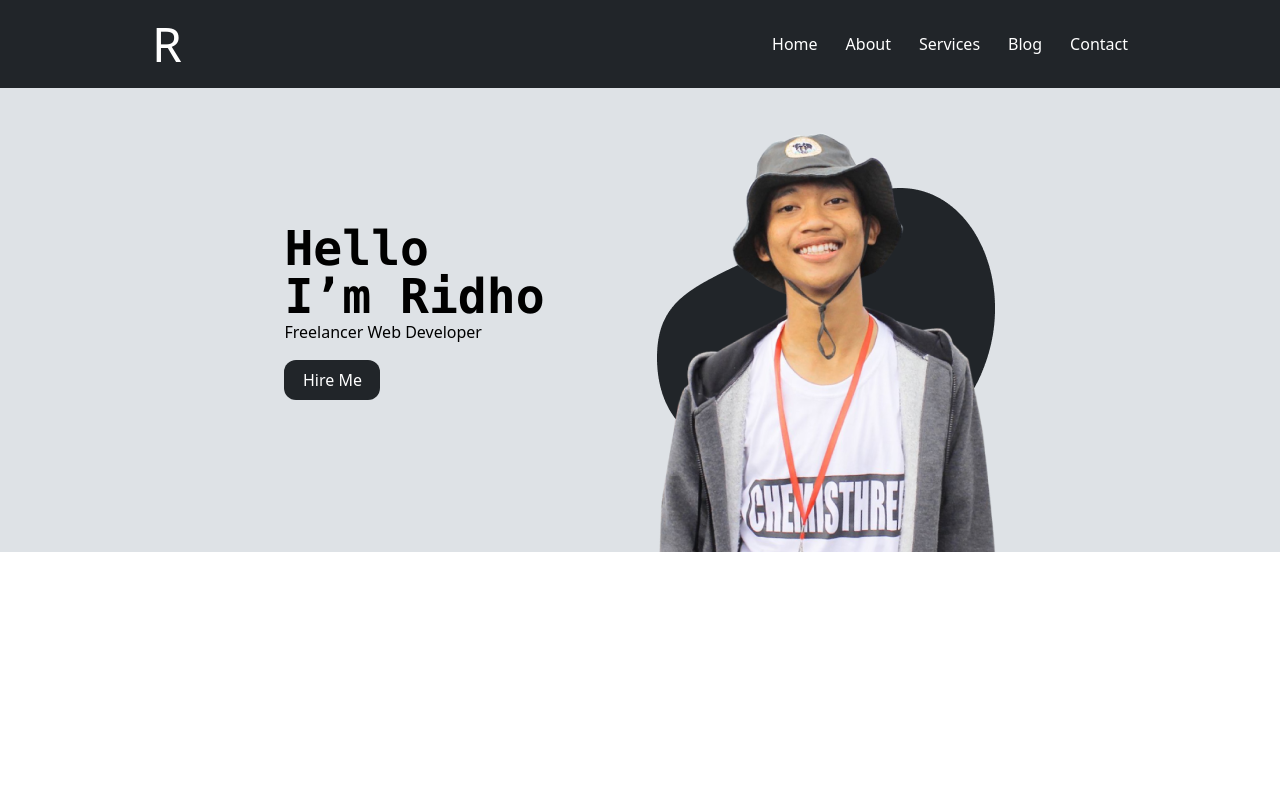
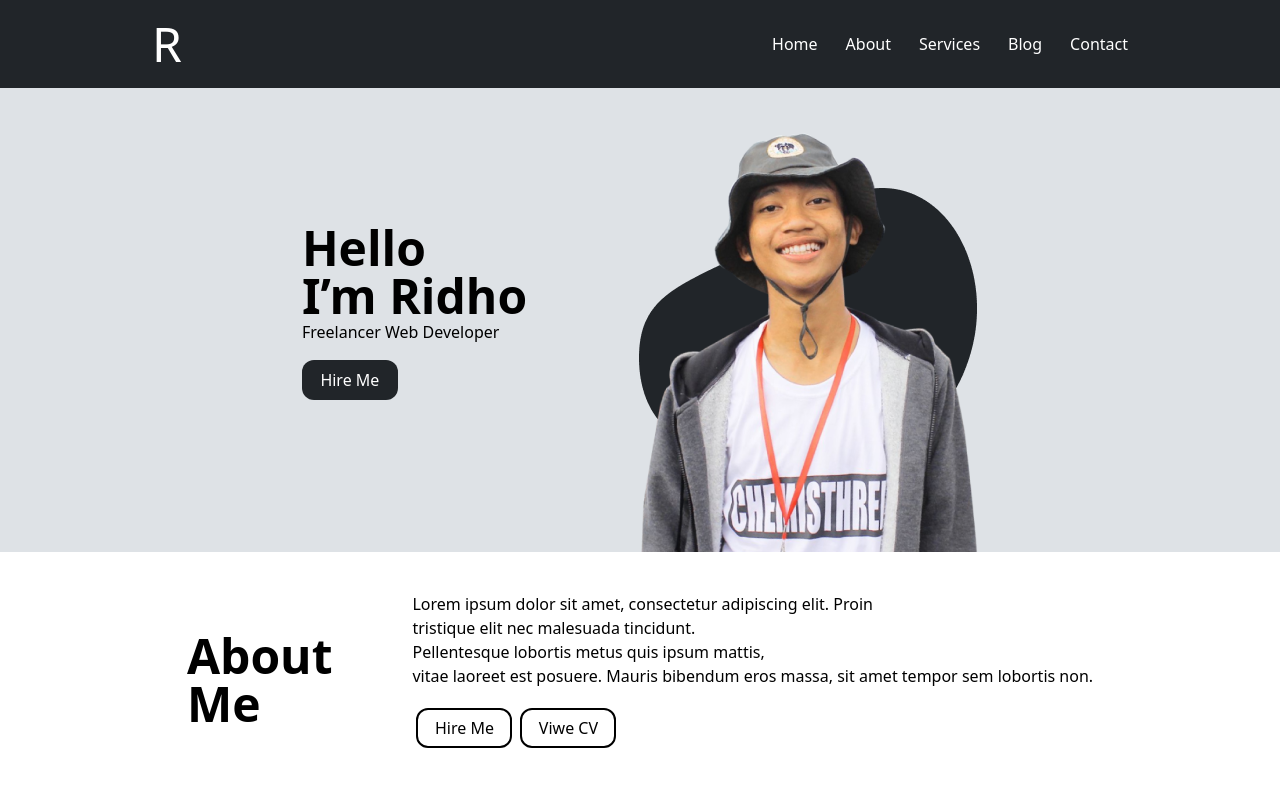
Before and after one commit to AbdelrahmanELsokary/R_By_React, a React (Create React App) app in the folder r/: page / in a window 1280 px wide. Shown: the top 786 px of the page. Built offline with nearby package versions, Linux system fonts and the light colour scheme.

Commit message:
Add: About Me Section

```diff
--- a/r/src/App.js
+++ b/r/src/App.js
@@ -1,11 +1,13 @@
 import './App.css';
 import Header from './components/Header';
-import Hero from './components/Hero_Section';
+import Hero from './components/Hero';
+import About from './components/About';
 function App() {
   return (
     <>
       <Header />
       <Hero />
+      <About />
     </>
   );
 }
--- a/r/src/components/About.jsx
+++ b/r/src/components/About.jsx
@@ -0,0 +1,27 @@
+import Button from './Button_About';
+function About() {
+  return (
+    <>
+      <section id="about">
+        <div class="container flex justify-center gap-20 items-center py-10">
+          <div class="titel">
+            <h2 className=" text-5xl font-bold font-sans">
+              About <br /> Me
+            </h2>
+          </div>
+          <div class="about">
+            <p className=" font-medium">
+              Lorem ipsum dolor sit amet, consectetur adipiscing elit. Proin <br /> tristique elit nec malesuada tincidunt.
+              <br />
+              Pellentesque lobortis metus quis ipsum mattis, <br /> vitae laoreet est posuere. Mauris bibendum eros massa, sit amet tempor sem lobortis non.
+            </p>
+            <Button text="Hire Me" />
+            <Button text="Viwe CV" />
+          </div>
+        </div>
+      </section>
+    </>
+  );
+}
+
+export default About;
--- a/r/src/components/Button.jsx
+++ /dev/null
@@ -1,8 +0,0 @@
-function Button() {
-  return (
-    <>
-      <button className="bg-[#212529] text-white block w-24 text-center rounded-xl my-4 py-2 px-4"></button>
-    </>
-  );
-}
-export default Button;
--- a/r/src/components/Button_About.jsx
+++ b/r/src/components/Button_About.jsx
@@ -0,0 +1,8 @@
+function Button({ text }) {
+  return (
+    <>
+      <button className=" border-solid border-2 border-black w-24 text-center rounded-xl py-1.5 px-4 my-5 mx-1 last: hover:bg-[#212529] duration-500 hover:text-white hover:border-white">{text}</button>
+    </>
+  );
+}
+export default Button;
--- a/r/src/components/Button_hero.jsx
+++ b/r/src/components/Button_hero.jsx
@@ -1,8 +1,8 @@
-function Button() {
+function Buttonu() {
   return (
     <>
       <button className="bg-[#212529] text-white block w-24 text-center rounded-xl my-4 py-2 px-4">Hire Me</button>
     </>
   );
 }
-export default Button;
+export default Buttonu;
--- a/r/src/components/Hero.jsx
+++ b/r/src/components/Hero.jsx
@@ -1,18 +1,17 @@
+import Buttonu from './Button_hero';
 function Hero() {
   return (
     <>
       <section className=" bg-[#dee2e6]">
         <div className="container flex items-center justify-center gap-28 px-14">
           <div className="info">
-            <h1 className=" text-2xl md:text-4xl lg:text-5xl font-mono font-extrabold leading-tight ">
+            <h1 className=" text-2xl md:text-4xl lg:text-5xl font-sans font-bold leading-tight ">
               Hello
               <br />
               I’m Ridho
             </h1>
             <p>Freelancer Web Developer</p>
-            <a href="/" className="bg-[#212529] text-white block w-24 text-center rounded-xl my-4 py-2 px-4">
-              Hire Me
-            </a>
+            <Buttonu />
           </div>
           <div className="image">
             <img src="/images/user.webp" alt="hero img" />
--- a/r/src/components/Hero_Section.jsx
+++ /dev/null
@@ -1,25 +0,0 @@
-function Hero() {
-  return (
-    <>
-      <section className=" bg-[#dee2e6]">
-        <div className="container flex items-center justify-center gap-28 px-14">
-          <div className="info">
-            <h1 className=" sm:text-lg md:text-4xl lg:text-5xl font-mono font-extrabold leading-tight ">
-              Hello
-              <br />
-              I’m Ridho
-            </h1>
-            <p>Freelancer Web Developer</p>
-            <a href="/" className="bg-[#212529] text-white block w-24 text-center rounded-xl my-4 py-2 px-4">
-              Hire Me
-            </a>
-          </div>
-          <div className="image">
-            <img src="/images/user.webp" alt="hero img" />
-          </div>
-        </div>
-      </section>
-    </>
-  );
-}
-export default Hero;
```
